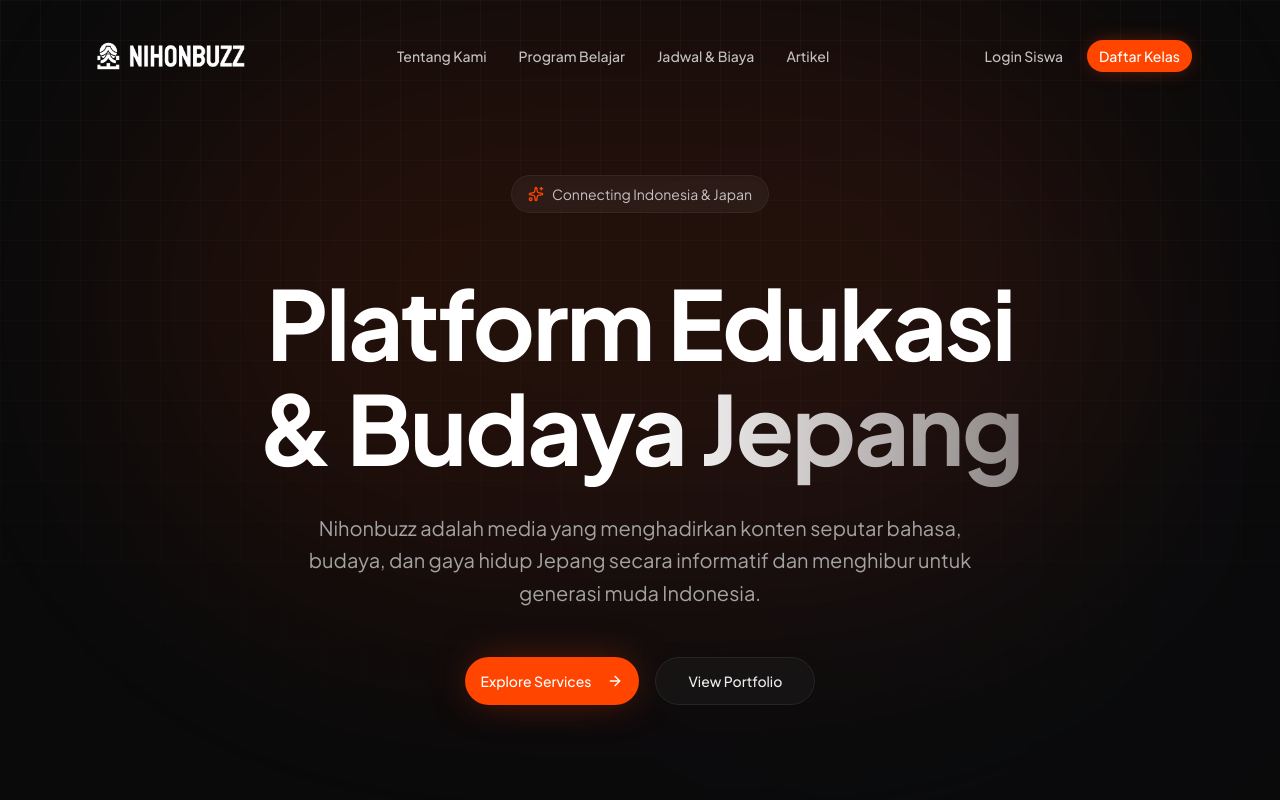
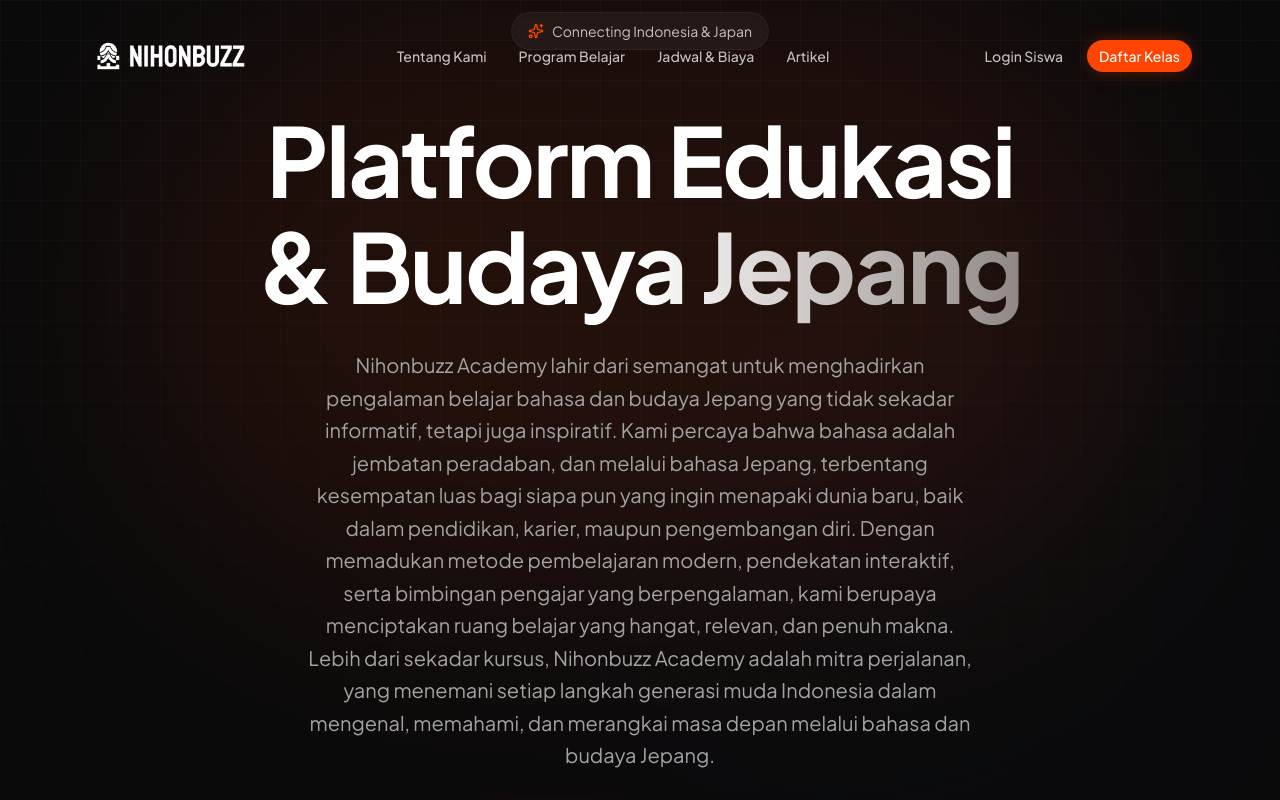
Before and after one commit to nihonbuzz/nihonbuzz, a Next.js app: page / in a window 1280 px wide. Shown: the top 800 px of the page. Built offline with nearby package versions, Linux system fonts and the light colour scheme.

Commit message:
Update hero.tsx

```diff
--- a/src/components/sections/hero.tsx
+++ b/src/components/sections/hero.tsx
@@ -64,7 +64,7 @@ export function Hero() {
             variants={itemVariants}
             className="max-w-2xl text-lg md:text-xl text-muted-foreground leading-relaxed"
         >
-          Nihonbuzz adalah media yang menghadirkan konten seputar bahasa, budaya, dan gaya hidup Jepang secara informatif dan menghibur untuk generasi muda Indonesia.
+          Nihonbuzz Academy lahir dari semangat untuk menghadirkan pengalaman belajar bahasa dan budaya Jepang yang tidak sekadar informatif, tetapi juga inspiratif. Kami percaya bahwa bahasa adalah jembatan peradaban, dan melalui bahasa Jepang, terbentang kesempatan luas bagi siapa pun yang ingin menapaki dunia baru, baik dalam pendidikan, karier, maupun pengembangan diri. Dengan memadukan metode pembelajaran modern, pendekatan interaktif, serta bimbingan pengajar yang berpengalaman, kami berupaya menciptakan ruang belajar yang hangat, relevan, dan penuh makna. Lebih dari sekadar kursus, Nihonbuzz Academy adalah mitra perjalanan, yang menemani setiap langkah generasi muda Indonesia dalam mengenal, memahami, dan merangkai masa depan melalui bahasa dan budaya Jepang.
         </motion.p>
 
         <motion.div variants={itemVariants} className="flex flex-col sm:flex-row gap-4 mt-4">
```
